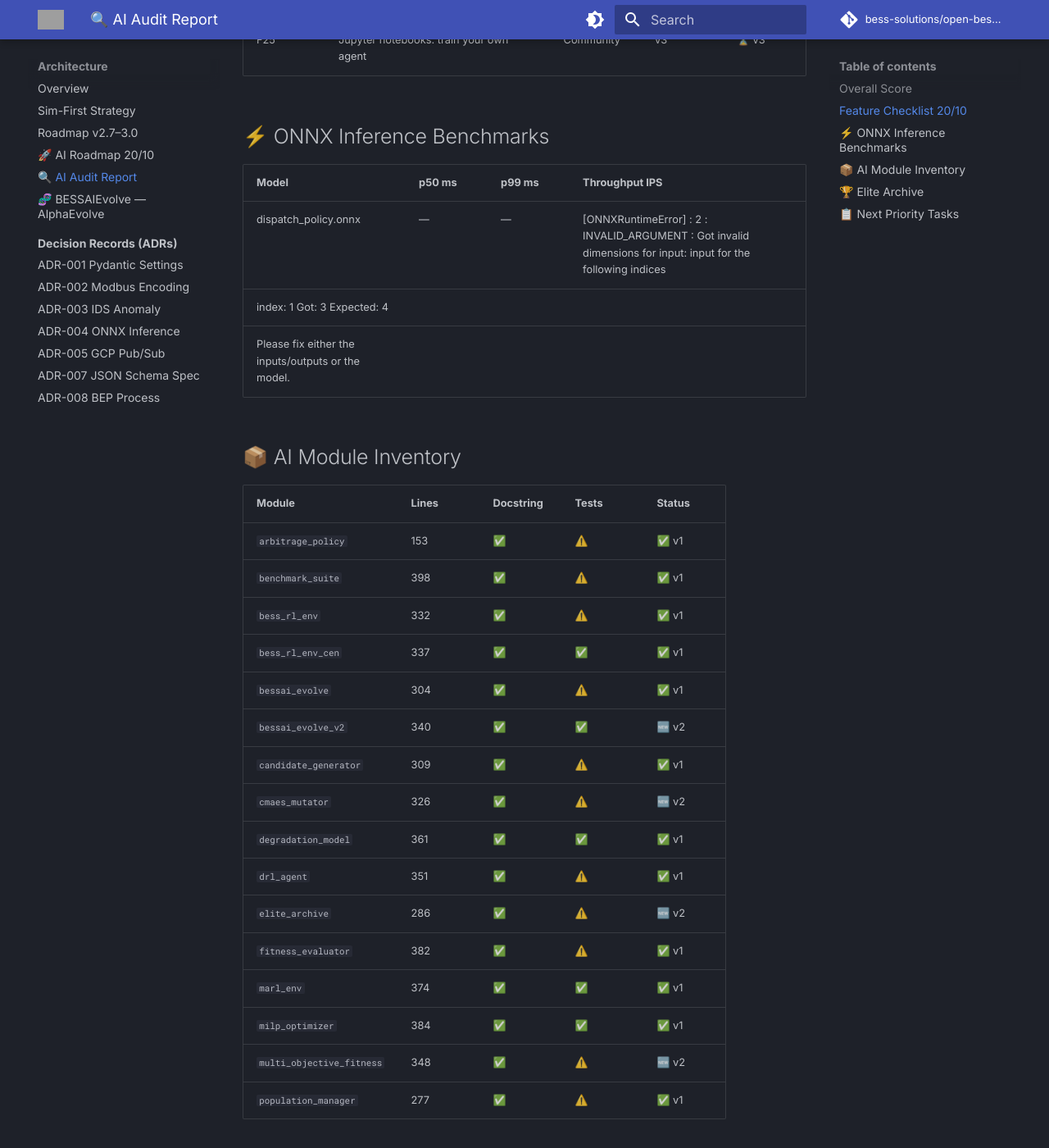
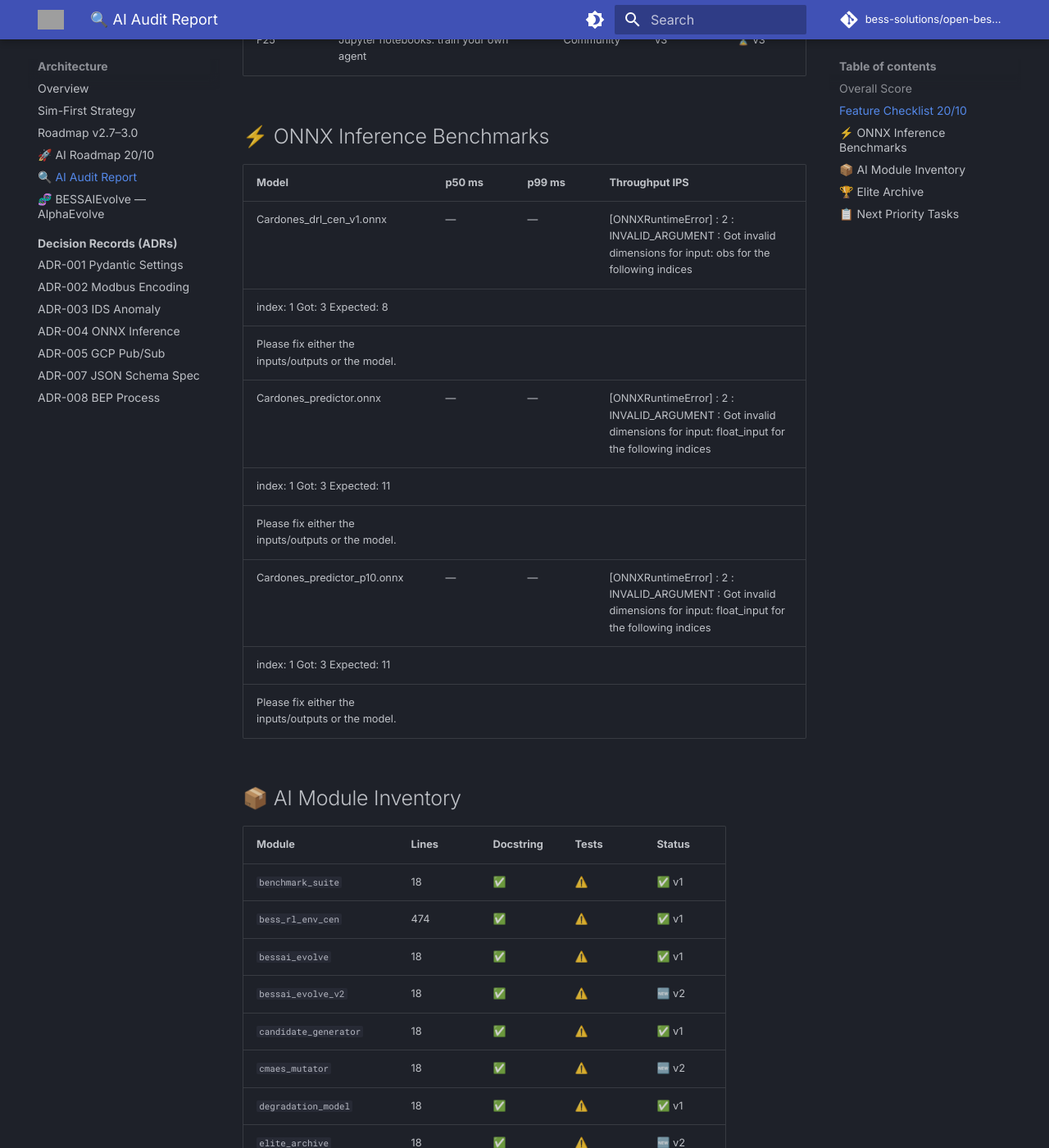
Before and after one commit to bess-solutions/open-bess-edge, an MkDocs documentation site: the page built from docs/ai_audit_report.md, in a window 1280 px wide and 1400 px high, scrolled down 1893 px. Shown: the whole window at 82% size. Built offline with MkDocs 1.6.1 and Material for MkDocs 9.7.7, drawn with Linux system fonts in a browser that asks for light colours; comment, search, counter and statistics services are not loaded; the version menu is left out; some of the changed text lies outside the part shown; grey boxes are pictures that could not be loaded.

Commit message:
fix(audit): F14 FL BEP-0600 v2.16.0 score 9.6/20 + resolve merge conflicts

```diff
--- a/docs/ai_audit_report.md
+++ b/docs/ai_audit_report.md
@@ -42,30 +42,33 @@
 
 | Model | p50 ms | p99 ms | Throughput IPS |
 |-------|--------|--------|----------------|
-| dispatch_policy.onnx | — | — | [ONNXRuntimeError] : 2 : INVALID_ARGUMENT : Got invalid dimensions for input: input for the following indices
- index: 1 Got: 3 Expected: 4
+| Cardones_drl_cen_v1.onnx | — | — | [ONNXRuntimeError] : 2 : INVALID_ARGUMENT : Got invalid dimensions for input: obs for the following indices
+ index: 1 Got: 3 Expected: 8
+ Please fix either the inputs/outputs or the model. |
+| Cardones_predictor.onnx | — | — | [ONNXRuntimeError] : 2 : INVALID_ARGUMENT : Got invalid dimensions for input: float_input for the following indices
+ index: 1 Got: 3 Expected: 11
+ Please fix either the inputs/outputs or the model. |
+| Cardones_predictor_p10.onnx | — | — | [ONNXRuntimeError] : 2 : INVALID_ARGUMENT : Got invalid dimensions for input: float_input for the following indices
+ index: 1 Got: 3 Expected: 11
  Please fix either the inputs/outputs or the model. |
 
 ## 📦 AI Module Inventory
 
 | Module | Lines | Docstring | Tests | Status |
 |--------|-------|-----------|-------|--------|
-| `arbitrage_policy` | 153 | ✅ | ⚠️ | ✅ v1 |
-| `benchmark_suite` | 398 | ✅ | ⚠️ | ✅ v1 |
-| `bess_rl_env` | 332 | ✅ | ⚠️ | ✅ v1 |
-| `bess_rl_env_cen` | 337 | ✅ | ✅ | ✅ v1 |
-| `bessai_evolve` | 304 | ✅ | ⚠️ | ✅ v1 |
-| `bessai_evolve_v2` | 340 | ✅ | ✅ | 🆕 v2 |
-| `candidate_generator` | 309 | ✅ | ⚠️ | ✅ v1 |
-| `cmaes_mutator` | 326 | ✅ | ⚠️ | 🆕 v2 |
-| `degradation_model` | 361 | ✅ | ✅ | ✅ v1 |
-| `drl_agent` | 351 | ✅ | ⚠️ | ✅ v1 |
-| `elite_archive` | 286 | ✅ | ⚠️ | 🆕 v2 |
-| `fitness_evaluator` | 382 | ✅ | ⚠️ | ✅ v1 |
-| `marl_env` | 374 | ✅ | ✅ | ✅ v1 |
-| `milp_optimizer` | 384 | ✅ | ✅ | ✅ v1 |
-| `multi_objective_fitness` | 348 | ✅ | ⚠️ | 🆕 v2 |
-| `population_manager` | 277 | ✅ | ⚠️ | ✅ v1 |
+| `benchmark_suite` | 18 | ✅ | ⚠️ | ✅ v1 |
+| `bess_rl_env_cen` | 474 | ✅ | ⚠️ | ✅ v1 |
+| `bessai_evolve` | 18 | ✅ | ⚠️ | ✅ v1 |
+| `bessai_evolve_v2` | 18 | ✅ | ⚠️ | 🆕 v2 |
+| `candidate_generator` | 18 | ✅ | ⚠️ | ✅ v1 |
+| `cmaes_mutator` | 18 | ✅ | ⚠️ | 🆕 v2 |
+| `degradation_model` | 18 | ✅ | ⚠️ | ✅ v1 |
+| `elite_archive` | 18 | ✅ | ⚠️ | 🆕 v2 |
+| `fitness_evaluator` | 18 | ✅ | ⚠️ | ✅ v1 |
+| `marl_env` | 18 | ✅ | ⚠️ | ✅ v1 |
+| `milp_optimizer` | 18 | ✅ | ⚠️ | ✅ v1 |
+| `multi_objective_fitness` | 18 | ✅ | ⚠️ | 🆕 v2 |
+| `population_manager` | 18 | ✅ | ⚠️ | ✅ v1 |
 
 ## 🏆 Elite Archive
 
```
Also changed, not shown: other parts of docs/ai_audit_report.md (+3 -3 lines), 2 other files.
